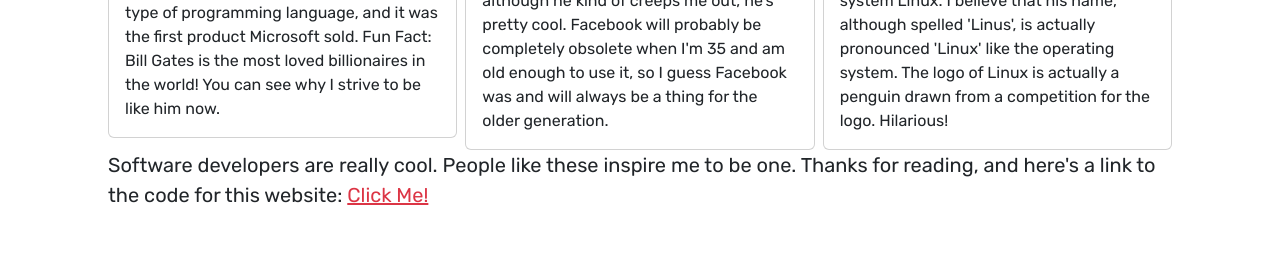
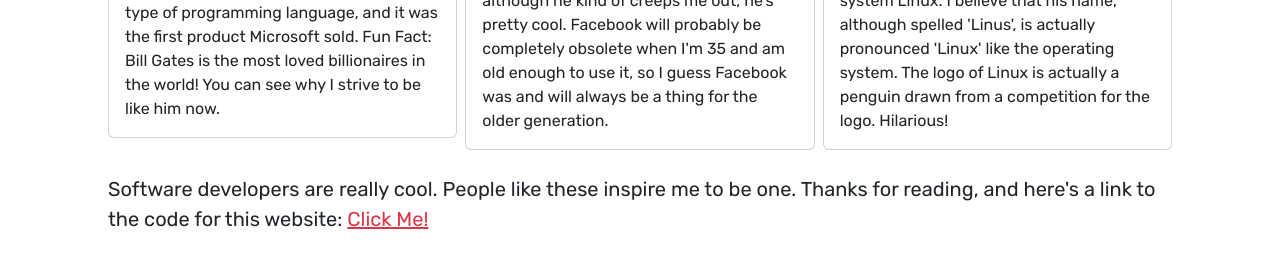
Before and after one commit to prabhav3/passion, a plain HTML site: page index.html in a window 1280 px wide. Shown: the part 1228-1496 px from the top of the page. Drawn offline with nearby package versions, Linux system fonts and the light colour scheme; a web font is replaced by a local one.

Commit message:
Update index.html

```diff
--- a/index.html
+++ b/index.html
@@ -140,7 +140,7 @@
                     </div>
                 </div>
             </div>
-            <p class="lead">
+            <p class="lead my-4">
                 Software developers are really cool. People like these inspire me to be one. Thanks for reading, and here's a link to the code for this website: <a href="https://github.com/prabhav3/passion" style="color: #dc3545;">Click Me!</a>
             </p>
         </div>
```
